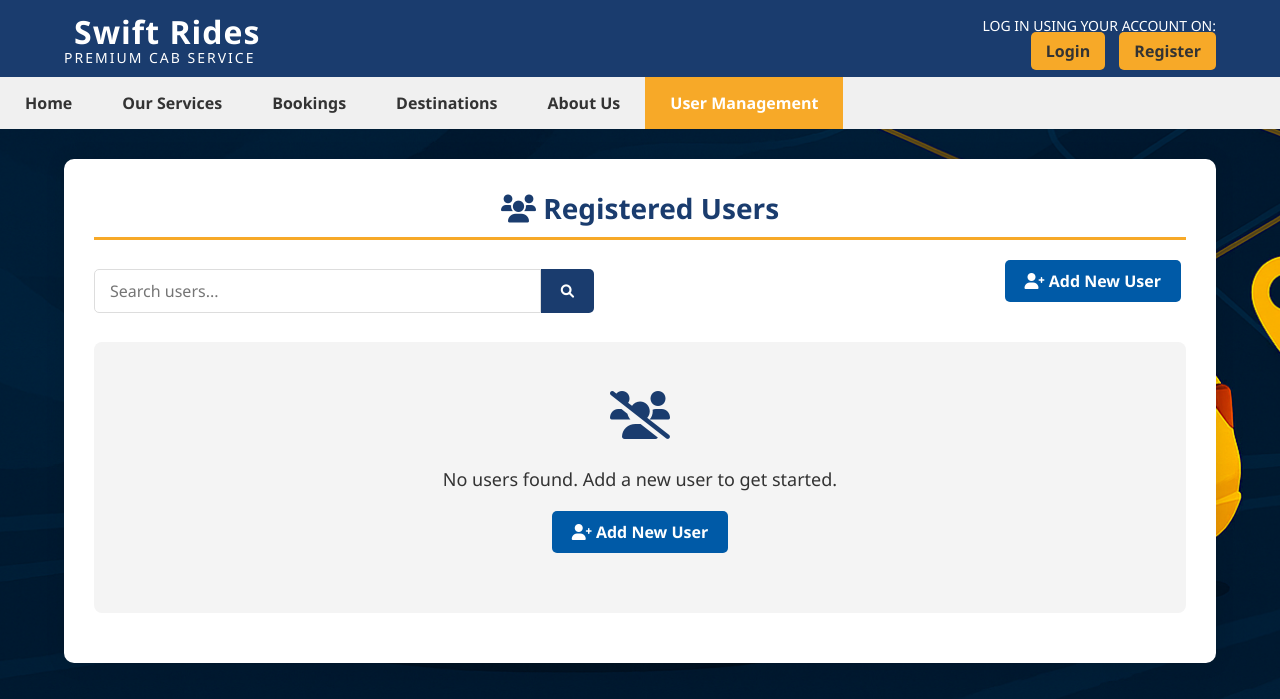
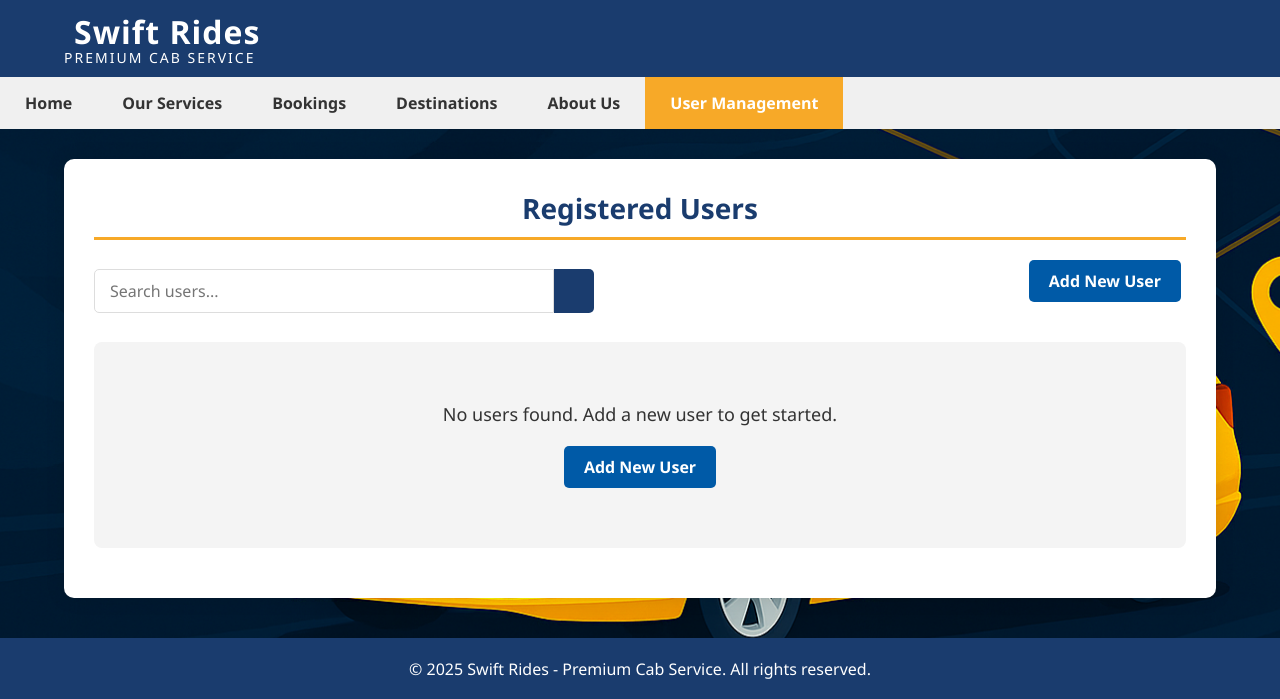
Before and after one commit to IT24103806/PGNO_23_Taxi-and-Cab-Service-Booking-Platform, a Java web app: page /viewUsers.jsp in a window 1280 px wide. Shown: the top 699 px of the page. Run offline with Tomcat 11, a stand-in JSP engine, Linux system fonts and the light colour scheme.

Commit message:
Fixed Users not showing problem

```diff
--- a/src/main/webapp/index.jsp
+++ b/src/main/webapp/index.jsp
@@ -2,10 +2,7 @@
 <!DOCTYPE html>
 <html lang="en">
 <head>
-    <meta charset="UTF-8">
-    <meta name="viewport" content="width=device-width, initial-scale=1.0">
-    <title>Swift Rides - Premium Cab Reservation</title>
-    <link rel="stylesheet" href="https://cdnjs.cloudflare.com/ajax/libs/font-awesome/6.0.0/css/all.min.css">
+
     <style>
         :root {
             --primary-color: #1a3c6e;
--- a/src/main/webapp/viewUsers.jsp
+++ b/src/main/webapp/viewUsers.jsp
@@ -3,10 +3,6 @@
 <!DOCTYPE html>
 <html lang="en">
 <head>
-    <meta charset="UTF-8">
-    <meta name="viewport" content="width=device-width, initial-scale=1.0">
-    <title>Swift Rides - User Management</title>
-    <link rel="stylesheet" href="https://cdnjs.cloudflare.com/ajax/libs/font-awesome/6.0.0/css/all.min.css">
     <style>
         :root {
             --primary-color: #1a3c6e;
@@ -61,31 +57,6 @@
             margin-top: -5px;
         }
 
-        /* Login Section */
-        .login-section {
-            text-align: right;
-        }
-
-        .login-text {
-            font-size: 14px;
-            margin-bottom: 5px;
-        }
-
-        .login-btn {
-            background-color: var(--secondary-color);
-            color: var(--dark-color);
-            font-weight: bold;
-            padding: 8px 15px;
-            border-radius: 5px;
-            text-decoration: none;
-            margin-left: 10px;
-            transition: all 0.3s ease;
-        }
-
-        .login-btn:hover {
-            background-color: #e69c22;
-            transform: translateY(-2px);
-        }
 
         /* Navigation Bar */
         .navbar {
@@ -391,11 +362,6 @@
             <div class="subheading">Premium Cab Service</div>
         </div>
     </div>
-    <div class="login-section">
-        <div class="login-text">LOG IN USING YOUR ACCOUNT ON:</div>
-        <a href="login.jsp" class="login-btn">Login</a>
-        <a href="register.jsp" class="login-btn">Register</a>
-    </div>
 </div>
 
 <!-- Navigation Bar -->
@@ -421,7 +387,7 @@
     </div>
 
     <%
-        File file = new File("users.txt");
+        File file = new File(application.getRealPath("/users.txt"));
         List<String[]> users = new ArrayList<>();
         String searchQuery = request.getParameter("search");
 
@@ -443,6 +409,7 @@
             scanner.close();
         }
     %>
+
 
     <% if (users.isEmpty()) { %>
     <div class="empty-state">
```
Also changed, not shown: src/main/java/controller/RegisterServlet.java (+12 -3 lines).
